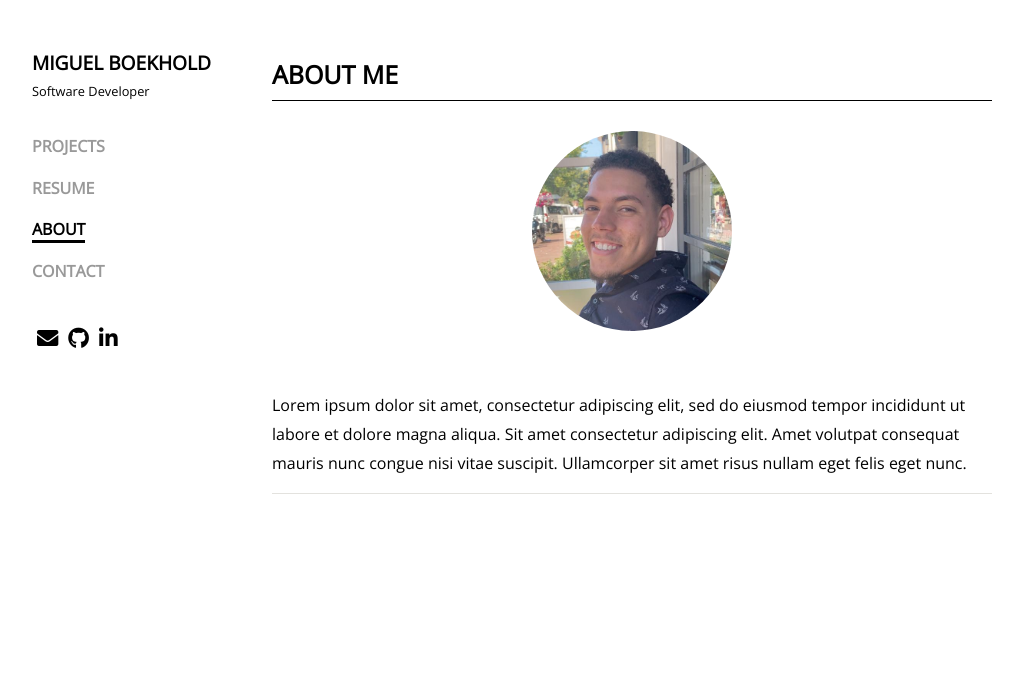
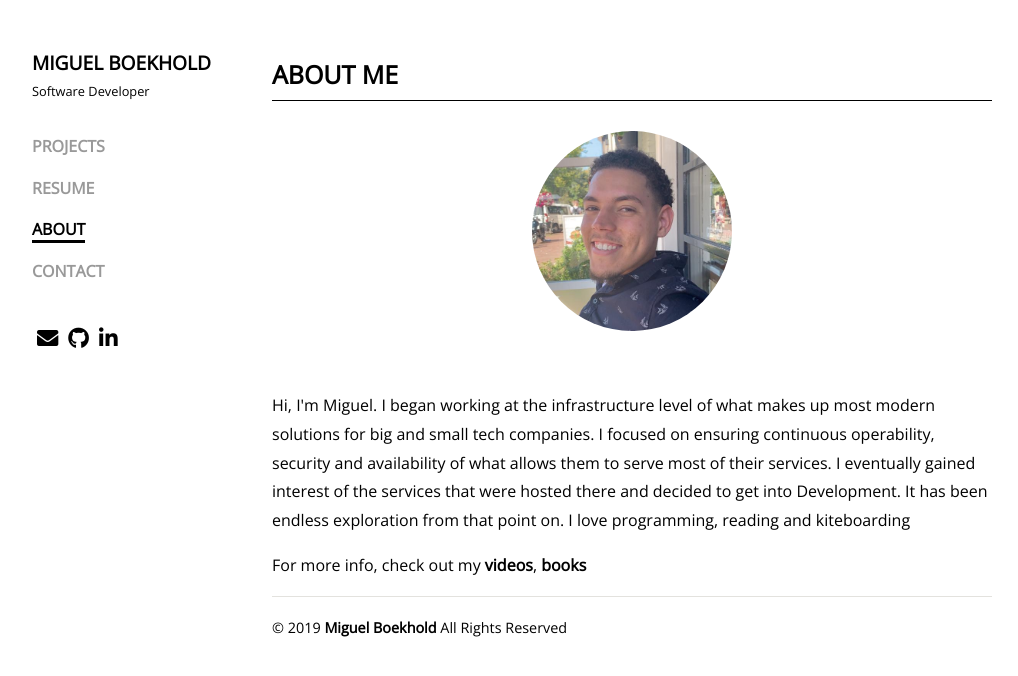
Before and after one commit to mboekhold/mboekhold.github.io, a Vue app: page /about in a window 1280 px wide. Shown: the top 676 px of the page, without its empty margins (128-1146 px from the left). Built offline with nearby package versions, Linux system fonts and the light colour scheme; a small style sheet from the web is missing.

Commit message:
Added bio to about page

```diff
--- a/src/App.vue
+++ b/src/App.vue
@@ -26,7 +26,11 @@
           </div>
             </div>
     </div>
+
     <router-view />
+    <div id="footer">
+                 <p>&copy; 2019 <a href="/"><b>Miguel Boekhold</b></a> All Rights Reserved</p>
+            </div>
 
 
 </div>
@@ -131,7 +135,7 @@ h1{
     width:72%;
     padding: 40px 0 0 0;
     border-bottom: 1px solid #e3e2de;
-    margin: 0 20px 30px 0;
+    margin: 0 20px 10px 0;
 }
 
 .header {
@@ -164,6 +168,13 @@ h1{
     visibility: hidden;
 }
 
+#footer{
+  float: right;
+  clear: both;
+  width: 74%;
+  font-weight: 300;
+  font-size: .9rem;
+}
 
 /* Layouts small than 600px, mainly mobile */
 @media only screen and (max-width: 600px ){
--- a/src/components/About.vue
+++ b/src/components/About.vue
@@ -7,13 +7,13 @@
         <img class="profile-pic" src="../assets/about_me.jpeg" alt="ImgPlaceholder">
       </div>
       <div class="bio">
-        <p>Lorem ipsum dolor sit amet, consectetur adipiscing elit,
-        sed do eiusmod tempor incididunt ut labore et dolore magna aliqua.
-        Sit amet consectetur adipiscing elit. Amet volutpat consequat mauris nunc congue nisi vitae suscipit.
-        Ullamcorper sit amet risus nullam eget felis eget nunc.</p>
+        <p>Hi, I'm Miguel. I began working at the infrastructure level of what makes up most modern solutions for big and small tech companies. I focused
+          on ensuring continuous operability, security and availability of what allows them to serve most of their services. I eventually gained interest of the
+          services that were hosted there and decided to get into Development. It has been endless exploration from that point on. I love programming, reading and kiteboarding
+        </p>
+        <p>For more info, check out my <a href=""><b>videos</b></a>, <a href="https://www.goodreads.com/review/list/62007488-miguel" target="_blank"><b>books</b></a></p>
       </div>
-
-    </div>
+  </div>
 </template>
 
 
--- a/src/components/Projects.vue
+++ b/src/components/Projects.vue
@@ -3,6 +3,16 @@
       <div class="header">
           <h1>Projects</h1>
       </div>
+      <div class="cards">
+            <div class="card">
+
+               Document Your Code
+
+               <div class="card-action">
+                 <a href="github.com"><i class="fab fa-github fa-lg"></i></a>
+                 </div>
+            </div>
+            </div>
     </div>
 
 
@@ -101,4 +111,26 @@ i {
   float:right;
   cursor:pointer;
 }
+
+.card {
+  border: 1px solid #dbdbd9;
+  border-radius: 4px;
+  padding: 30px;
+  margin-top: 2rem;
+  margin: auto;
+  text-align: center;
+  width: 50%;
+  display: none;
+}
+
+.card-action {
+  text-align: left;
+  border-top: 1px solid rgba(160,160,160,0.2);
+  margin-top: 20px;
+  display: none;
+}
+.card-action a, i{
+  float: none;
+  margin-top: 15px;
+}
 </style>
```
Also changed, not shown: 1 other file (tests, documents, lock files or other folders).
